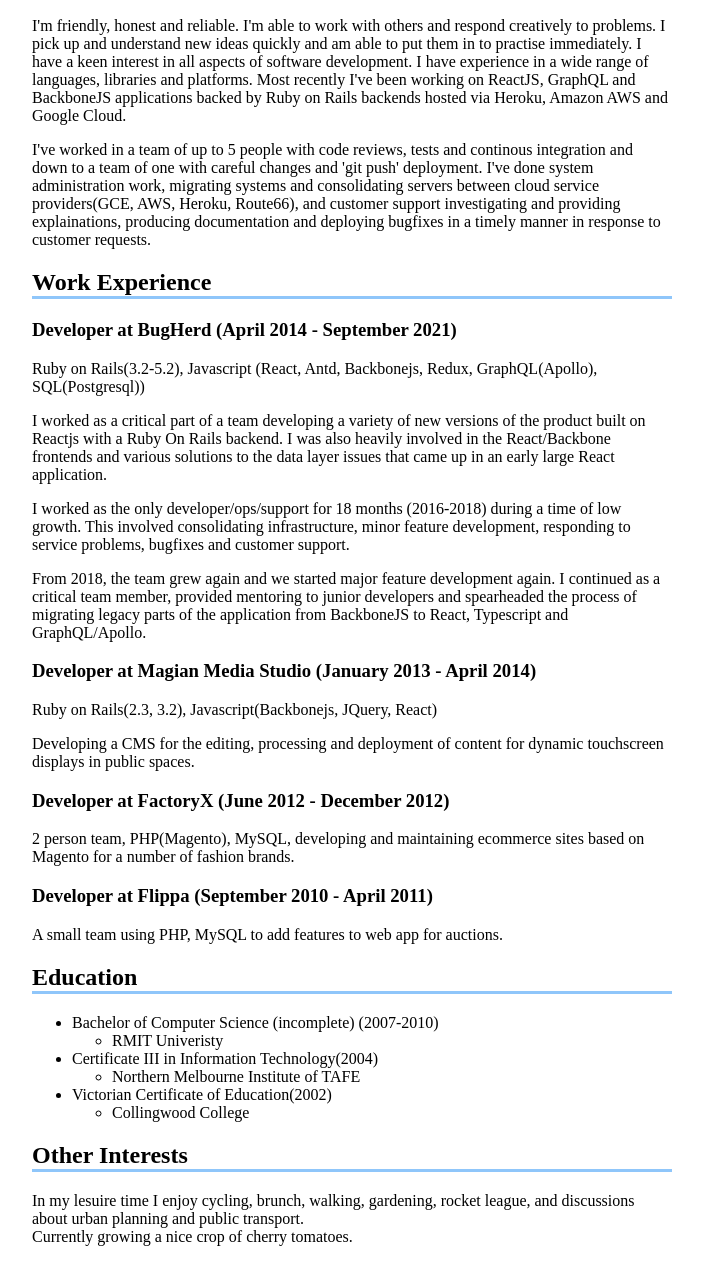
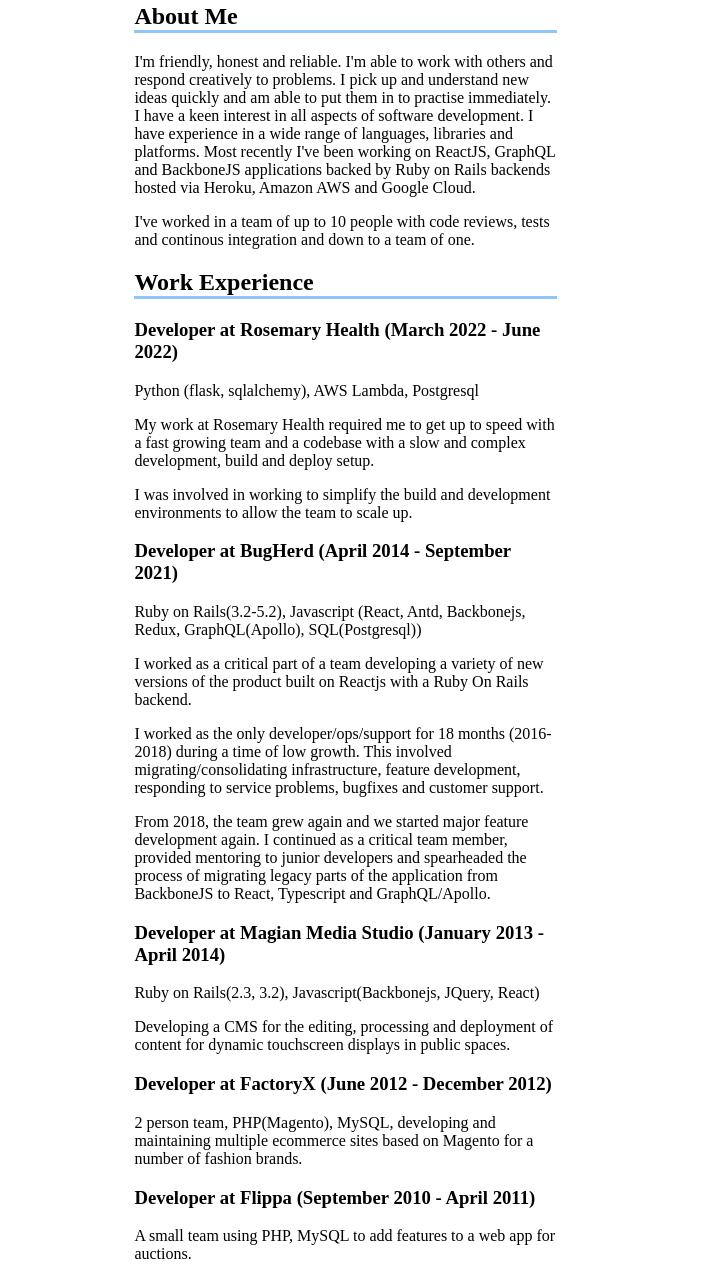
Before and after one commit to jessta/jessta.github.io, a plain HTML site: page index.html in a window 1280 px wide. Shown: the part 297-1563 px from the top of the page, without its empty margins (288-991 px from the left). Drawn offline with Linux system fonts and the light colour scheme.

Commit message:
update for 2023

```diff
--- a/index.html
+++ b/index.html
@@ -7,9 +7,9 @@
       }
 
       body {
-			width:50%;
-			margin-left:25%;
-			margin-right:25%;
+        width: 33%;
+        margin-left: 33%;
+        margin-right: 33%;
       }
     </style>
   </head>
@@ -17,86 +17,123 @@
     <h1>Jesse McNelis</h1>
     <p>
       <strong>Location:</strong> Melbourne, Victoria, Australia<br />
-<strong>GitHub:</strong> <a href="https://www.github.com/jessta/">https://www.github.com/jessta/</a> <br />
+      <strong>GitHub:</strong>
+      <a href="https://www.github.com/jessta/"
+        >https://www.github.com/jessta/</a
+      >
+      <br />
     </p>
 
     <h2>Skills</h2>
-<p>
     <ul>
       <li>Ruby on Rails, GraphQL, SQL (Postgresql)</li>
-		<li>Javscript/Typescript (React, CSS modules, Redux, Apollo/GraphQL, NodeJS, Web Extensions, Webpack)</li>
-		<li>Code Reviews, Mentoring, Cooperating, Negotiating and Compromising</li>
+      <li>
+        Javscript/Typescript (React, CSS modules, Apollo/GraphQL, NodeJS, Web
+        Extensions, Webpack)
+      </li>
+      <li>Python (flask, sqlalchemy)</li>
+      <li>
+        Code Reviews, Mentoring, Cooperating, Negotiating and Compromising
+      </li>
     </ul>
-</p>
 
     <h2>About Me</h2>
     <p>
       I'm friendly, honest and reliable. I'm able to work with others and
-respond creatively to problems. I pick up and understand new
-ideas quickly and am able to put them in to practise immediately.
-I have a keen interest in all aspects of software development.
-I have experience in a wide range of languages, libraries and
-platforms. Most recently I've been working on ReactJS, GraphQL and
-BackboneJS applications backed by Ruby on Rails
+      respond creatively to problems. I pick up and understand new ideas quickly
+      and am able to put them in to practise immediately. I have a keen interest
+      in all aspects of software development. I have experience in a wide range
+      of languages, libraries and platforms. Most recently I've been working on
+      ReactJS, GraphQL and BackboneJS applications backed by Ruby on Rails
       backends hosted via Heroku, Amazon AWS and Google Cloud.
     </p>
     <p>
-I've worked in a team of up to 5 people with code reviews, tests
-and continous integration and down to a team of one with careful
-changes and 'git push' deployment. I've done system
-administration work, migrating systems and consolidating servers
-between cloud service providers(GCE, AWS, Heroku, Route66),
-and customer support investigating and providing
-explainations, producing documentation and
-deploying bugfixes in a timely manner in response to customer requests.
+      I've worked in a team of up to 10 people with code reviews, tests and
+      continous integration and down to a team of one.
     </p>
 
     <h2>Work Experience</h2>
-<h3>Developer at BugHerd (April 2014 - September 2021)</h3>
-<p>Ruby on Rails(3.2-5.2), Javascript (React, Antd, Backbonejs, Redux, GraphQL(Apollo), SQL(Postgresql))</p>
+    <h3>Developer at Rosemary Health (March 2022 - June 2022)</h3>
+    <p>Python (flask, sqlalchemy), AWS Lambda, Postgresql</p>
     <p>
-	I worked as a critical part of a team developing a variety of new versions of the product
-	built on Reactjs with a Ruby On Rails backend. I was also heavily involved in the React/Backbone frontends and various solutions to the data layer issues that came up in an early large React application.
+      My work at Rosemary Health required me to get up to speed with a fast
+      growing team and a codebase with a slow and complex development, build and
+      deploy setup.
     </p>
     <p>
-	I worked as the only developer/ops/support for 18 months (2016-2018) during a time of
-	low growth. This involved consolidating infrastructure, minor feature development, responding to service problems, bugfixes and customer support.
+      I was involved in working to simplify the build and development
+      environments to allow the team to scale up.
+    </p>
+
+    <h3>Developer at BugHerd (April 2014 - September 2021)</h3>
+    <p>
+      Ruby on Rails(3.2-5.2), Javascript (React, Antd, Backbonejs, Redux,
+      GraphQL(Apollo), SQL(Postgresql))
     </p>
     <p>
-	From 2018, the team grew again and we started major feature development again.
-	I continued as a critical team member, provided mentoring to junior developers and spearheaded the process of migrating legacy parts of the application from BackboneJS to React, Typescript and GraphQL/Apollo.
+      I worked as a critical part of a team developing a variety of new versions
+      of the product built on Reactjs with a Ruby On Rails backend.
+    </p>
+    <p>
+      I worked as the only developer/ops/support for 18 months (2016-2018)
+      during a time of low growth. This involved migrating/consolidating infrastructure,
+			feature development, responding to service problems, bugfixes and
+      customer support.
+    </p>
+    <p>
+      From 2018, the team grew again and we started major feature development
+      again. I continued as a critical team member, provided mentoring to junior
+      developers and spearheaded the process of migrating legacy parts of the
+      application from BackboneJS to React, Typescript and GraphQL/Apollo.
     </p>
 
     <h3>Developer at Magian Media Studio (January 2013 - April 2014)</h3>
+    <p>Ruby on Rails(2.3, 3.2), Javascript(Backbonejs, JQuery, React)</p>
+
     <p>
-	Ruby on Rails(2.3, 3.2), Javascript(Backbonejs, JQuery, React)
-	<p>Developing a CMS for the editing, processing and deployment of content for dynamic touchscreen displays in public spaces.</p>
+      Developing a CMS for the editing, processing and deployment of content for
+      dynamic touchscreen displays in public spaces.
     </p>
 
     <h3>Developer at FactoryX (June 2012 - December 2012)</h3>
     <p>
-	2 person team, PHP(Magento), MySQL, developing and maintaining ecommerce sites based on Magento for a number of fashion brands.
+      2 person team, PHP(Magento), MySQL, developing and maintaining multiple ecommerce
+      sites based on Magento for a number of fashion brands.
     </p>
 
     <h3>Developer at Flippa (September 2010 - April 2011)</h3>
     <p>
-	A small team using PHP, MySQL to add features to web app for auctions.
+      A small team using PHP, MySQL to add features to a web app for auctions.
     </p>
 
     <h2>Education</h2>
-<ul><li>Bachelor of Computer Science (incomplete) (2007-2010)
-<ul><li>RMIT Univeristy</li></ul></li>
+    <ul>
+      <li>
+        Bachelor of Computer Science (incomplete) (2007-2010)
+        <ul>
+          <li>RMIT Univeristy</li>
+        </ul>
+      </li>
 
-<li>Certificate III in Information Technology(2004)
-<ul><li>Northern Melbourne Institute of TAFE</li></ul></li>
+      <li>
+        Certificate III in Information Technology(2004)
+        <ul>
+          <li>Northern Melbourne Institute of TAFE</li>
+        </ul>
+      </li>
 
-<li>Victorian Certificate of Education(2002)
-<ul><li>Collingwood College</li></ul></li>
+      <li>
+        Victorian Certificate of Education(2002)
+        <ul>
+          <li>Collingwood College</li>
+        </ul>
+      </li>
     </ul>
 
     <h2>Other Interests</h2>
     <p>
-In my lesuire time I enjoy cycling, brunch, walking, gardening, rocket league, and discussions about urban planning and public transport.<br>
+      In my lesuire time I enjoy cycling, brunch, walking, gardening, rocket
+      league, and discussions about urban planning and public transport.<br />
       Currently growing a nice crop of cherry tomatoes.
     </p>
   </body>
```
Lines whose indentation alone changed are shown as unchanged.
